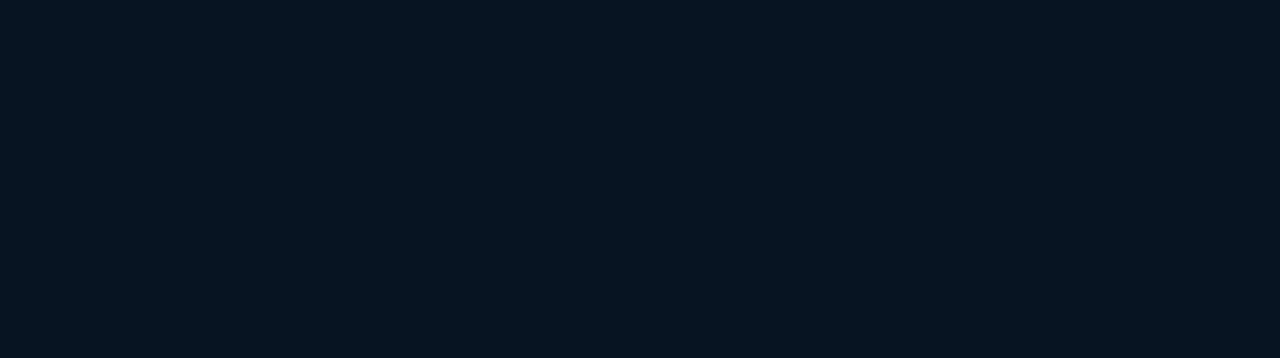
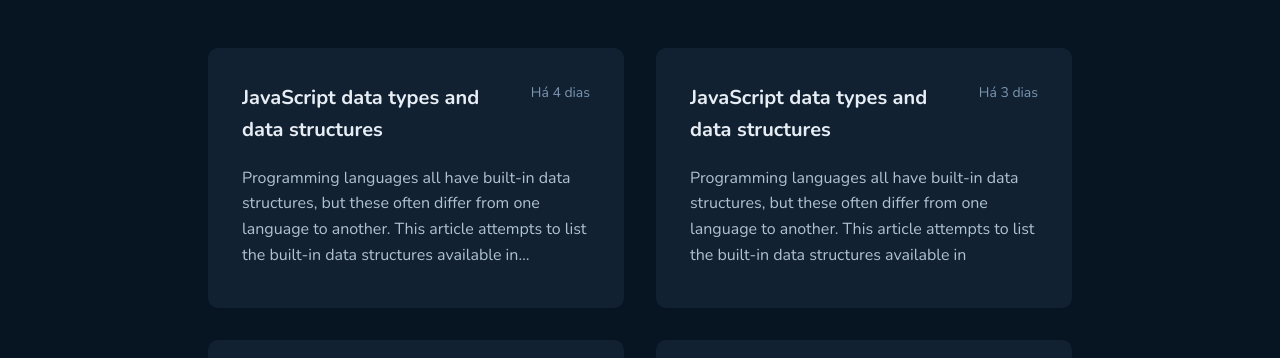
Before and after one commit to PabloXT14/Github-Blog, a React (Vite) app: page / in a window 1280 px wide. Shown: the part 583-941 px from the top of the page. Before the commit the page ends 800 px from the top, so only its background shows below. Built offline with nearby package versions, Linux system fonts and the light colour scheme.

Commit message:
feat: implemented list of Posts on Home Page

```diff
--- a/package.json
+++ b/package.json
@@ -14,6 +14,7 @@
     "@fortawesome/free-solid-svg-icons": "^6.2.0",
     "@fortawesome/react-fontawesome": "^0.2.0",
     "@radix-ui/react-slot": "^1.0.1",
+    "date-fns": "^2.29.3",
     "react": "^18.2.0",
     "react-dom": "^18.2.0",
     "react-router-dom": "^6.4.2",
--- a/src/components/ExternalLink/index.tsx
+++ b/src/components/ExternalLink/index.tsx
@@ -4,18 +4,18 @@ import * as S from './styles'
 type ExternalLinkProps = ComponentProps<typeof S.ExternalLinkContainer> & {
   text: string
   icon: ReactNode
-  direction: 'leftToRight' | 'rightToLeft'
+  iconPosition?: 'right' | 'left'
 }
 
 export function ExternalLink({
   text,
-  direction = 'leftToRight',
   icon,
+  iconPosition = 'right',
   ...rest
 }: ExternalLinkProps) {
   return (
     <S.ExternalLinkContainer {...rest}>
-      {direction === 'leftToRight' ? (
+      {iconPosition === 'right' ? (
         <>
           {text}
           {icon}
--- /dev/null
+++ b/src/data/fakePosts.ts
@@ -0,0 +1,44 @@
+export const fakePosts = [
+  {
+    title: 'JavaScript data types and data structures',
+    created_at: '2022-10-21',
+    description: `Programming languages all have built-in data structures, but these often differ from one language to another. This article attempts to list the built-in data structures available in JavaScript and what properties they have. These can be used to build other data structures. Wherever possible, comparisons with other languages are drawn.
+
+      Dynamic typing
+      JavaScript is a loosely typed and dynamic language. Variables in JavaScript are not directly associated with any particular value type, and any variable can be assigned (and re-assigned) values of all types:
+
+      let foo = 42; // foo is now a number
+      foo = 'bar'; // foo is now a string
+      foo = true; // foo is now a boolean`,
+  },
+  {
+    title: 'JavaScript data types and data structures',
+    created_at: '2022-10-22',
+    description:
+      'Programming languages all have built-in data structures, but these often differ from one language to another. This article attempts to list the built-in data structures available in',
+  },
+  {
+    title: 'JavaScript data types and data structures',
+    created_at: '2022-10-23',
+    description:
+      'Programming languages all have built-in data structures, but these often differ from one language to another. This article attempts to list the built-in data structures available in',
+  },
+  {
+    title: 'JavaScript data types and data structures',
+    created_at: '2022-10-24',
+    description:
+      'Programming languages all have built-in data structures, but these often differ from one language to another. This article attempts to list the built-in data structures available in',
+  },
+  {
+    title: 'JavaScript data types and data structures',
+    created_at: '2022-10-25',
+    description:
+      'Programming languages all have built-in data structures, but these often differ from one language to another. This article attempts to list the built-in data structures available in',
+  },
+  {
+    title: 'JavaScript data types and data structures',
+    created_at: '2022-10-26',
+    description:
+      'Programming languages all have built-in data structures, but these often differ from one language to another. This article attempts to list the built-in data structures available in',
+  },
+]
--- /dev/null
+++ b/src/pages/Home/components/PostItem/index.tsx
@@ -0,0 +1,30 @@
+import { formatDistanceToNow } from 'date-fns'
+import ptBR from 'date-fns/locale/pt-BR'
+import { TitleText } from '../../../../components/Typography'
+import * as S from './styles'
+
+interface PostItemProps {
+  title: string
+  createdAt: string
+  description: string
+}
+
+export function PostItem({ title, createdAt, description }: PostItemProps) {
+  return (
+    <S.PostItemContainer to="/post">
+      <S.PostItemTop>
+        <TitleText as="h3" size="l" color="title" weight={700}>
+          {title}
+        </TitleText>
+        <span>
+          {formatDistanceToNow(new Date(createdAt), {
+            addSuffix: true,
+            locale: ptBR,
+          })}
+        </span>
+      </S.PostItemTop>
+
+      <S.PostItemContent>{description}</S.PostItemContent>
+    </S.PostItemContainer>
+  )
+}
--- /dev/null
+++ b/src/pages/Home/components/PostItem/styles.ts
@@ -0,0 +1,57 @@
+import { Link } from 'react-router-dom'
+import styled from 'styled-components'
+
+export const PostItemContainer = styled(Link)`
+  width: 100%;
+  height: 16.25rem;
+  background: ${({ theme }) => theme.colors['base-post']};
+  border-radius: 10px;
+  padding: 2rem;
+
+  border: 2px solid ${({ theme }) => theme.colors['base-post']};
+  transition: border-color 0.4s;
+
+  &:hover {
+    border-color: ${({ theme }) => theme.colors['base-label']};
+  }
+`
+
+export const PostItemTop = styled.header`
+  display: flex;
+  justify-content: space-between;
+  align-items: flex-start;
+  gap: 1rem;
+  margin-bottom: 1.25rem;
+
+  h3 {
+    flex: 1;
+    overflow: hidden;
+    text-overflow: ellipsis; //os 3 potinhos
+    display: -webkit-box;
+    -webkit-box-orient: vertical;
+    -webkit-line-clamp: 2; //número máximo de linha que o parágrafo terá, tudo depois é representado pelo ...
+  }
+
+  span {
+    width: max-content;
+    font-size: ${({ theme }) => theme.textSizes['text-regular-s']};
+    line-height: 160%;
+    color: ${({ theme }) => theme.colors['base-span']};
+
+    &::first-letter {
+      text-transform: uppercase;
+    }
+  }
+`
+
+export const PostItemContent = styled.p`
+  font-size: ${({ theme }) => theme.textSizes['text-regular-m']};
+  line-height: 160%;
+  color: ${({ theme }) => theme.colors['base-text']};
+
+  overflow: hidden;
+  text-overflow: ellipsis; //os 3 potinhos
+  display: -webkit-box;
+  -webkit-box-orient: vertical;
+  -webkit-line-clamp: 4; //número máximo de linha que o parágrafo terá, tudo depois é representado pelo ...
+`
--- a/src/pages/Home/components/Profile/index.tsx
+++ b/src/pages/Home/components/Profile/index.tsx
@@ -28,7 +28,7 @@ export function Profile() {
             target="_blank"
             text="github"
             icon={<FontAwesomeIcon icon={faArrowUpRightFromSquare} />}
-            direction="leftToRight"
+            iconPosition="right"
           />
         </header>
 
--- a/src/pages/Home/index.tsx
+++ b/src/pages/Home/index.tsx
@@ -1,3 +1,5 @@
+import { fakePosts } from '../../data/fakePosts'
+import { PostItem } from './components/PostItem'
 import { Profile } from './components/Profile'
 import { SearchForm } from './components/SearchForm'
 import * as S from './styles'
@@ -7,6 +9,20 @@ export function Home() {
     <S.HomeContainer className="container">
       <Profile />
       <SearchForm />
+      <S.PostsPreviewContainer>
+        <ul>
+          {fakePosts.map((post) => {
+            return (
+              <PostItem
+                key={Math.floor(Date.now() * Math.random()).toString(36)}
+                title={post.title}
+                createdAt={post.created_at}
+                description={post.description}
+              />
+            )
+          })}
+        </ul>
+      </S.PostsPreviewContainer>
     </S.HomeContainer>
   )
 }
--- a/src/pages/Home/styles.ts
+++ b/src/pages/Home/styles.ts
@@ -3,3 +3,17 @@ import styled from 'styled-components'
 export const HomeContainer = styled.main`
   /* background: tomato; */
 `
+
+export const PostsPreviewContainer = styled.section`
+  width: 100%;
+  margin-top: 3rem;
+  margin-bottom: 14rem;
+
+  ul {
+    width: 100%;
+    display: grid;
+    grid-template-columns: repeat(auto-fit, minmax(26rem, 1fr));
+    column-gap: 2rem;
+    row-gap: 2rem;
+  }
+`
```
Also changed, not shown: 1 other file (tests, documents, lock files or other folders).
